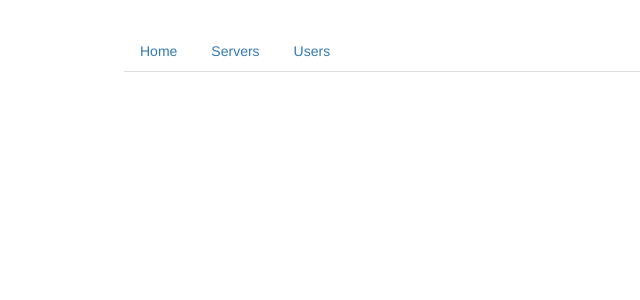
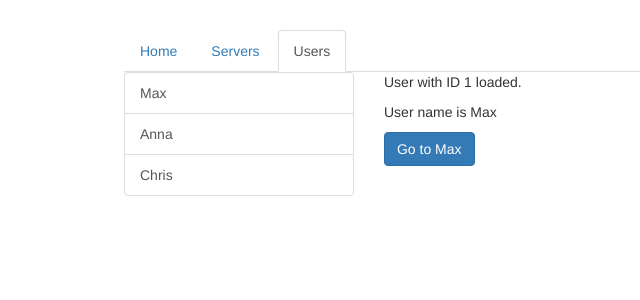
Before and after one commit to antonespo/AngularExamples, an Angular app in the folder routing-start/: page /users/1/Max in a window 1280 px wide. Before the commit this address led to /. Shown: the top 300 px of the page, without its empty margins (141-781 px from the left). Built offline with nearby package versions, Linux system fonts and the light colour scheme.

Commit message:
routes dinamiche

```diff
--- a/routing-start/src/app/app.module.ts
+++ b/routing-start/src/app/app.module.ts
@@ -15,6 +15,7 @@
 const appRoutes: Routes = [
   { path: "", component: HomeComponent },
   { path: "users", component: UsersComponent },
+  { path: "users/:id/:name", component: UsersComponent },
   { path: "servers", component: ServersComponent },
 ];
 @NgModule({
--- a/routing-start/src/app/users/user/user.component.html
+++ b/routing-start/src/app/users/user/user.component.html
@@ -1,2 +1,3 @@
-<p>User with ID _ID_ loaded.</p>
-<p>User name is _NAME_</p>
+<p>User with ID {{ user.id }} loaded.</p>
+<p>User name is {{ user.name }}</p>
+<button class="btn btn-primary" (click)="onClick()">Go to Max</button>
--- a/routing-start/src/app/users/user/user.component.ts
+++ b/routing-start/src/app/users/user/user.component.ts
@@ -1,16 +1,23 @@
-import { Component, OnInit } from '@angular/core';
+import { Component, OnInit } from "@angular/core";
+import { ActivatedRoute, Router } from "@angular/router";
 
 @Component({
-  selector: 'app-user',
-  templateUrl: './user.component.html',
-  styleUrls: ['./user.component.css']
+  selector: "app-user",
+  templateUrl: "./user.component.html",
+  styleUrls: ["./user.component.css"],
 })
 export class UserComponent implements OnInit {
-  user: {id: number, name: string};
+  user: { id: number; name: string };
 
-  constructor() { }
+  constructor(private router: Router, private route: ActivatedRoute) {}
 
   ngOnInit() {
+    this.route.params.subscribe((params) => {
+      this.user = { id: params["id"], name: params["name"] };
+    });
   }
 
+  onClick() {
+    this.router.navigate(["/users", "1", "Max"]);
+  }
 }
--- a/routing-start/src/app/users/users.component.html
+++ b/routing-start/src/app/users/users.component.html
@@ -1,7 +1,11 @@
 <div class="row">
   <div class="col-xs-12 col-sm-4">
     <div class="list-group">
-      <a href="#" class="list-group-item" *ngFor="let user of users">
+      <a
+        [routerLink]="['/users', user.id, user.name]"
+        class="list-group-item"
+        *ngFor="let user of users"
+      >
         {{ user.name }}
       </a>
     </div>
```
